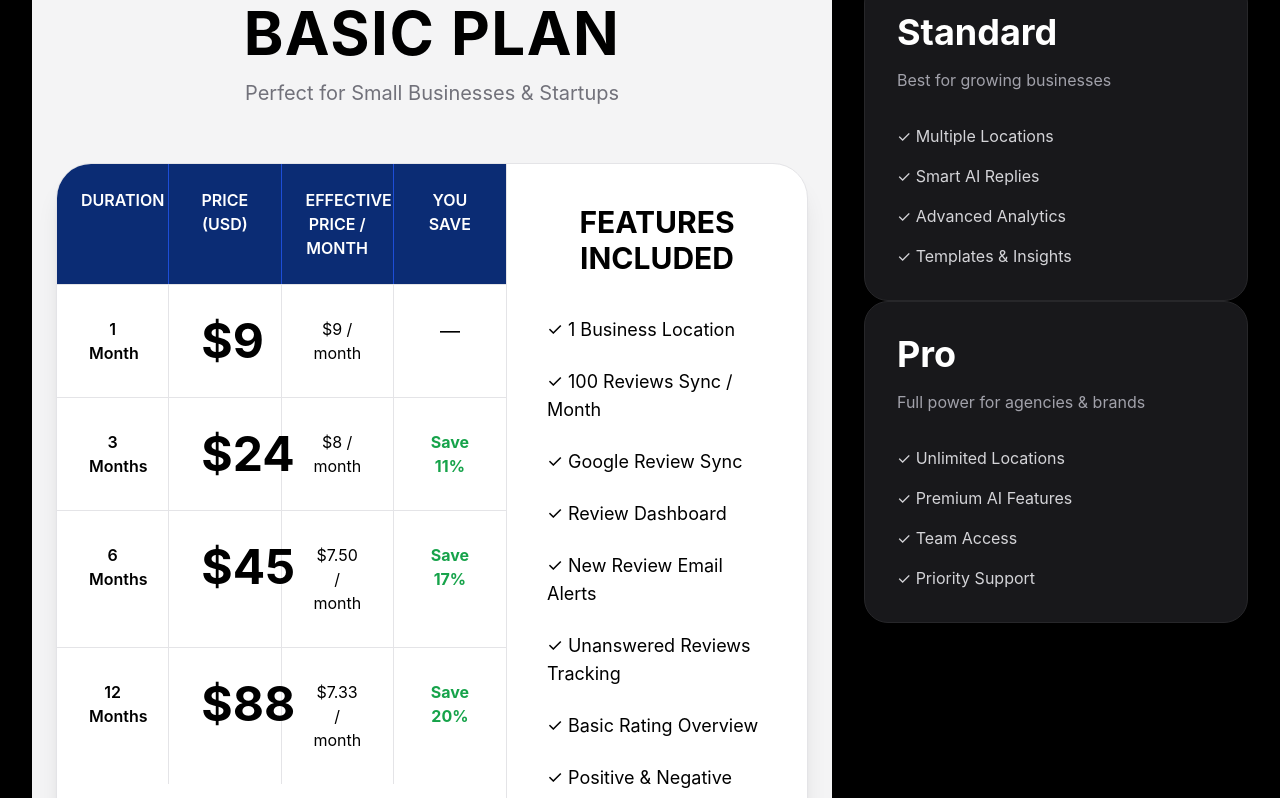
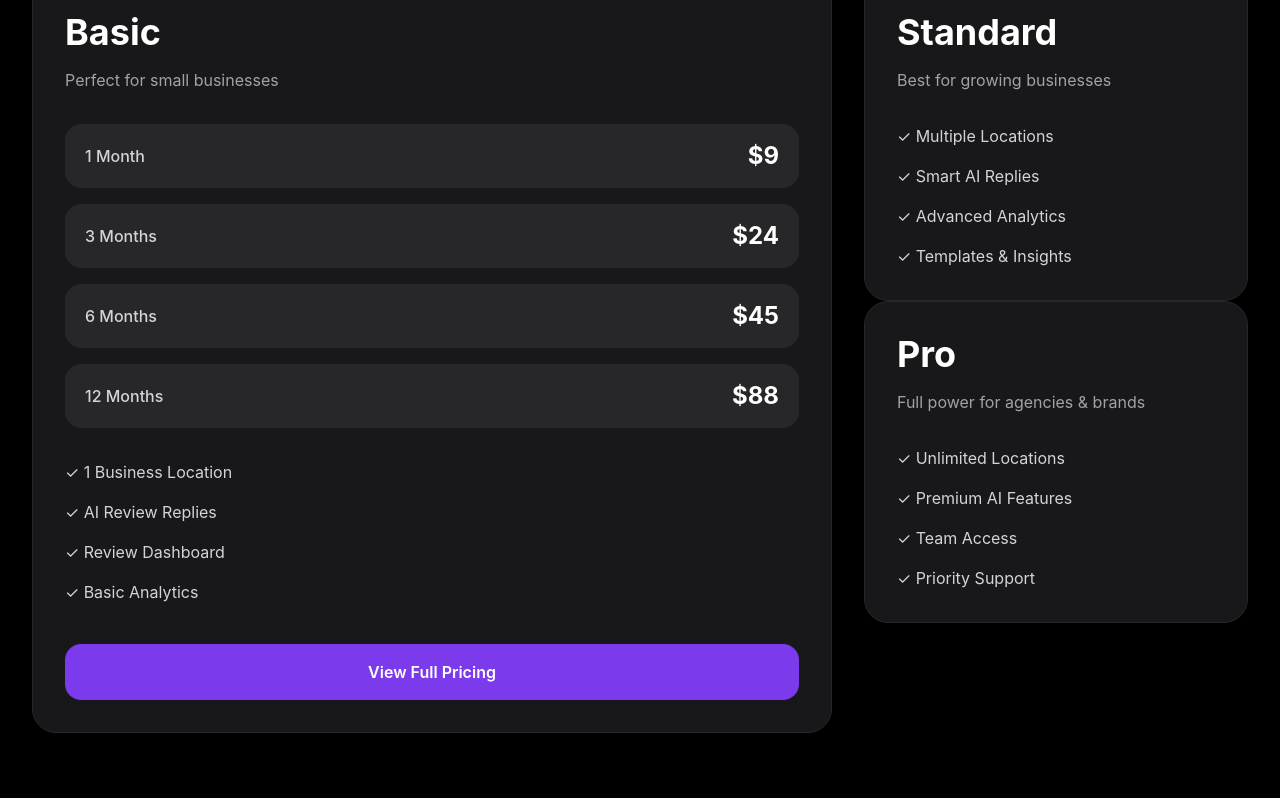
Before and after one commit to afnankhan123456/reviewreply-ai, a Next.js app: page /plans in a window 1280 px wide. Shown: the part 402-1200 px from the top of the page. Built offline with nearby package versions, Linux system fonts and the light colour scheme.

Commit message:
Update page.tsx

```diff
--- a/app/plans/basic/pricing/page.tsx
+++ b/app/plans/basic/pricing/page.tsx
@@ -4,190 +4,94 @@ import Link from "next/link";
 
 export default function BasicPricingPage() {
   return (
-    <div className="min-h-screen bg-zinc-100 dark:bg-black text-black dark:text-white p-6">
+    <div className="bg-zinc-900 border border-zinc-800 rounded-3xl p-8 hover:border-violet-500 transition-all h-full">
 
-      <div className="max-w-7xl mx-auto">
+      {/* TITLE */}
 
-        {/* HEADING */}
+      <h2 className="text-4xl font-bold mb-4 text-white">
+        Basic
+      </h2>
 
-        <div className="text-center mb-14">
+      <p className="text-zinc-400 mb-8">
+        Perfect for small businesses
+      </p>
 
-          <h1 className="text-6xl font-bold mb-4 tracking-wide">
-            BASIC PLAN
-          </h1>
+      {/* PRICING */}
 
-          <p className="text-zinc-500 text-xl">
-            Perfect for Small Businesses & Startups
-          </p>
+      <div className="space-y-4 mb-8">
+
+        <div className="flex items-center justify-between bg-zinc-800 rounded-2xl px-5 py-4">
+
+          <span className="text-zinc-300 font-medium">
+            1 Month
+          </span>
+
+          <span className="text-2xl font-bold text-white">
+            $9
+          </span>
 
         </div>
 
-        {/* MAIN CARD */}
+        <div className="flex items-center justify-between bg-zinc-800 rounded-2xl px-5 py-4">
 
-        <div className="bg-white dark:bg-zinc-900 rounded-[35px] overflow-hidden border border-zinc-200 dark:border-zinc-800 shadow-xl">
+          <span className="text-zinc-300 font-medium">
+            3 Months
+          </span>
 
-          <div className="grid grid-cols-1 xl:grid-cols-5">
-
-            {/* LEFT TABLE */}
-
-            <div className="xl:col-span-3 border-r border-zinc-200 dark:border-zinc-800">
-
-              {/* TABLE HEADER */}
-
-              <div className="grid grid-cols-4 bg-[#0B2C74] text-white text-center font-semibold">
-
-                <div className="p-6 border-r border-blue-700">
-                  DURATION
-                </div>
-
-                <div className="p-6 border-r border-blue-700">
-                  PRICE (USD)
-                </div>
-
-                <div className="p-6 border-r border-blue-700">
-                  EFFECTIVE PRICE / MONTH
-                </div>
-
-                <div className="p-6">
-                  YOU SAVE
-                </div>
+          <span className="text-2xl font-bold text-white">
+            $24
+          </span>
 
         </div>
 
-              {/* ROW 1 */}
+        <div className="flex items-center justify-between bg-zinc-800 rounded-2xl px-5 py-4">
 
-              <div className="grid grid-cols-4 text-center border-t border-zinc-200 dark:border-zinc-800">
+          <span className="text-zinc-300 font-medium">
+            6 Months
+          </span>
 
-                <div className="p-8 font-semibold border-r border-zinc-200 dark:border-zinc-800">
-                  1 Month
-                </div>
-
-                <div className="p-8 text-5xl font-bold border-r border-zinc-200 dark:border-zinc-800">
-                  $9
-                </div>
-
-                <div className="p-8 border-r border-zinc-200 dark:border-zinc-800">
-                  $9 / month
-                </div>
-
-                <div className="p-8 text-xl">
-                  —
-                </div>
+          <span className="text-2xl font-bold text-white">
+            $45
+          </span>
 
         </div>
 
-              {/* ROW 2 */}
+        <div className="flex items-center justify-between bg-zinc-800 rounded-2xl px-5 py-4">
 
-              <div className="grid grid-cols-4 text-center border-t border-zinc-200 dark:border-zinc-800">
+          <span className="text-zinc-300 font-medium">
+            12 Months
+          </span>
 
-                <div className="p-8 font-semibold border-r border-zinc-200 dark:border-zinc-800">
-                  3 Months
-                </div>
-
-                <div className="p-8 text-5xl font-bold border-r border-zinc-200 dark:border-zinc-800">
-                  $24
-                </div>
-
-                <div className="p-8 border-r border-zinc-200 dark:border-zinc-800">
-                  $8 / month
-                </div>
-
-                <div className="p-8 text-green-600 font-bold">
-                  Save 11%
-                </div>
-
-              </div>
-
-              {/* ROW 3 */}
-
-              <div className="grid grid-cols-4 text-center border-t border-zinc-200 dark:border-zinc-800">
-
-                <div className="p-8 font-semibold border-r border-zinc-200 dark:border-zinc-800">
-                  6 Months
-                </div>
-
-                <div className="p-8 text-5xl font-bold border-r border-zinc-200 dark:border-zinc-800">
-                  $45
-                </div>
-
-                <div className="p-8 border-r border-zinc-200 dark:border-zinc-800">
-                  $7.50 / month
-                </div>
-
-                <div className="p-8 text-green-600 font-bold">
-                  Save 17%
-                </div>
-
-              </div>
-
-              {/* ROW 4 */}
-
-              <div className="grid grid-cols-4 text-center border-t border-zinc-200 dark:border-zinc-800">
-
-                <div className="p-8 font-semibold border-r border-zinc-200 dark:border-zinc-800">
-                  12 Months
-                </div>
-
-                <div className="p-8 text-5xl font-bold border-r border-zinc-200 dark:border-zinc-800">
+          <span className="text-2xl font-bold text-white">
             $88
-                </div>
-
-                <div className="p-8 border-r border-zinc-200 dark:border-zinc-800">
-                  $7.33 / month
-                </div>
-
-                <div className="p-8 text-green-600 font-bold">
-                  Save 20%
-                </div>
+          </span>
 
         </div>
 
       </div>
 
-            {/* RIGHT FEATURES */}
+      {/* FEATURES */}
 
-            <div className="xl:col-span-2 p-10">
-
-              <h2 className="text-3xl font-bold mb-10 text-center">
-                FEATURES INCLUDED
-              </h2>
-
-              <div className="space-y-6 text-lg">
+      <div className="space-y-4 text-zinc-300 mb-10">
 
         <div>✓ 1 Business Location</div>
 
-                <div>✓ 100 Reviews Sync / Month</div>
-
-                <div>✓ Google Review Sync</div>
+        <div>✓ AI Review Replies</div>
 
         <div>✓ Review Dashboard</div>
 
-                <div>✓ New Review Email Alerts</div>
-
-                <div>✓ Unanswered Reviews Tracking</div>
-
-                <div>✓ Basic Rating Overview</div>
-
-                <div>✓ Positive & Negative Review Detection</div>
-
-                <div>✓ Basic Review Analytics</div>
+        <div>✓ Basic Analytics</div>
 
       </div>
 
+      {/* BUTTON */}
+
       <Link
-                href="/plans"
-                className="mt-12 block text-center bg-violet-600 hover:bg-violet-700 transition-all rounded-2xl py-4 font-semibold text-white text-lg"
+        href="/plans/basic/pricing"
+        className="block text-center bg-violet-600 hover:bg-violet-700 transition-all rounded-2xl py-4 font-semibold text-white"
       >
-                Continue To Dashboard
+        View Full Pricing
       </Link>
-
-            </div>
-
-          </div>
-
-        </div>
-
-      </div>
 
     </div>
   );
```
Lines whose indentation alone changed are shown as unchanged.
